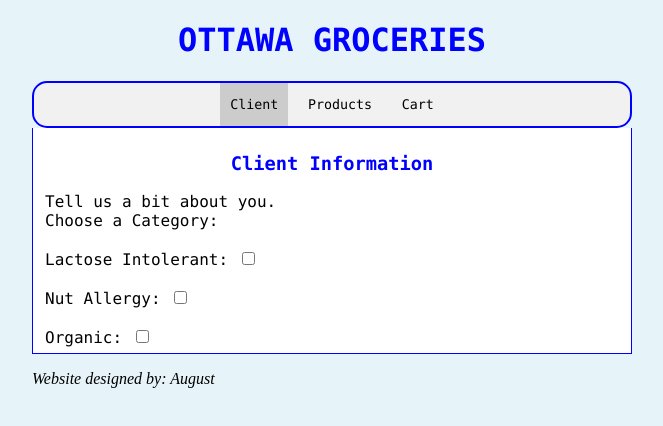
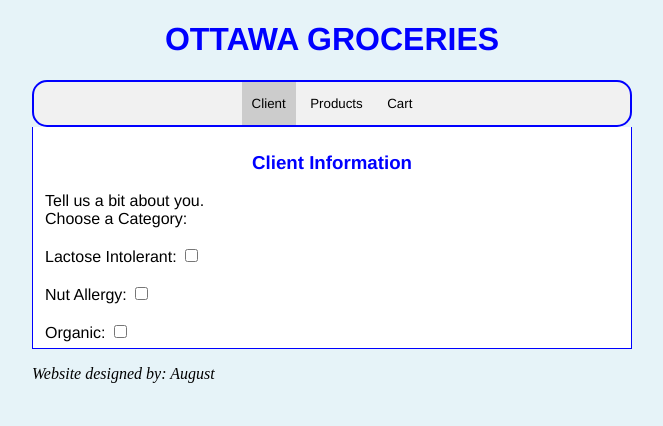
Before and after one commit to AugustJok/Lab2, a plain HTML site: page index.html in a window 1280 px wide. Both pictures are taken after a click on the button "Client". Shown: the whole page, without its empty margins (308-971 px from the left). Drawn offline with Linux system fonts and the light colour scheme.

Commit message:
Update style.css

```diff
--- a/styles/style.css
+++ b/styles/style.css
@@ -2,13 +2,13 @@
 
 /* Style the tab */
 h1 {
-  font-family: "Lucida Console", monospace;
+  font-family: "Helvetica", Sans-serif;
   color: blue;
   text-align: center
 }
 
 h3 {
-  font-family: "Lucida Console", monospace;
+  font-family: "Helvetica", Sans-serif;
   color: blue;
   text-align: center
 }
@@ -27,7 +27,7 @@ body{
   border: 2px solid #ccc;
   border-color: blue;
   background-color: #f1f1f1;
-  font-family: "Lucida Console", monospace;
+  font-family: "Helvetica", Sans-serif;
   text-align: center
 
 }
@@ -41,7 +41,7 @@ body{
   cursor: pointer;
   padding: 14px 10px;
   transition: 0.3s;
-  font-family: "Lucida Console", monospace;
+  font-family: "Helvetica", Sans-serif;
 }
 
 /* Change background color of buttons on hover */
@@ -61,5 +61,5 @@ body{
   padding: 6px 12px;
   border: 1px solid blue;
   border-top: none;
-  font-family: "Monaco", monospace;
+  font-family: "Helvetica", Sans-serif;
 }
```
